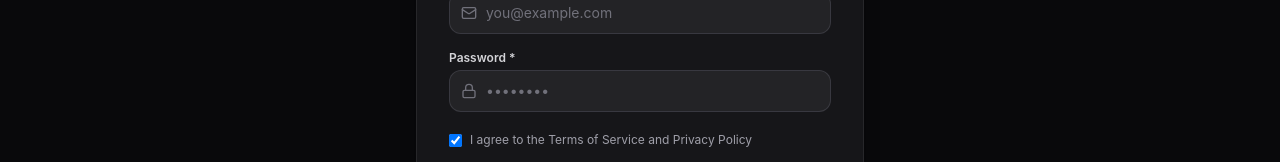
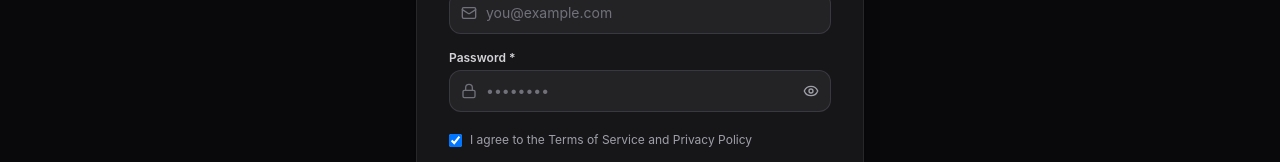
Before and after one commit to Diyor-Khasanov-dev/linkly-frontend, a Vue app: page /register in a window 1280 px wide. Shown: the part 400-562 px from the top of the page. Built offline with nearby package versions, Linux system fonts and the light colour scheme.

Commit message:
feat: add show/hide toggle to login and register password inputs
Co-authored-by: Diyor-Khasanov-dev <317548684+Diyor-Khasanov-dev@users.noreply.github.com>

```diff
--- a/src/views/LoginView.vue
+++ b/src/views/LoginView.vue
@@ -2,7 +2,7 @@
 import { ref } from 'vue'
 import { useRouter, useRoute } from 'vue-router'
 import { useAuth } from '../composables/useAuth'
-import { Link2, Mail, Lock, LogIn, ArrowRight } from 'lucide-vue-next'
+import { Link2, Mail, Lock, LogIn, ArrowRight, Eye, EyeOff } from 'lucide-vue-next'
 
 const router = useRouter()
 const route = useRoute()
@@ -10,6 +10,7 @@ const { login, isLoading } = useAuth()
 
 const email = ref('')
 const password = ref('')
+const showPassword = ref(false)
 const errorMessage = ref('')
 
 const handleLogin = async () => {
@@ -81,11 +82,20 @@ const handleLogin = async () => {
             </div>
             <input
               v-model="password"
-              type="password"
+              :type="showPassword ? 'text' : 'password'"
               required
               placeholder="••••••••"
-              class="w-full pl-9 pr-3 py-2.5 bg-zinc-800/80 border border-zinc-700/80 rounded-xl text-sm focus:outline-none focus:ring-2 focus:ring-blue-500 text-zinc-100 placeholder-zinc-500 transition"
+              class="w-full pl-9 pr-10 py-2.5 bg-zinc-800/80 border border-zinc-700/80 rounded-xl text-sm focus:outline-none focus:ring-2 focus:ring-blue-500 text-zinc-100 placeholder-zinc-500 transition"
             />
+            <button
+              type="button"
+              @click="showPassword = !showPassword"
+              class="absolute inset-y-0 right-0 pr-3 flex items-center text-zinc-400 hover:text-zinc-200 transition focus:outline-none cursor-pointer"
+              :aria-label="showPassword ? 'Hide password' : 'Show password'"
+            >
+              <EyeOff v-if="showPassword" class="w-4 h-4" />
+              <Eye v-else class="w-4 h-4" />
+            </button>
           </div>
         </div>
 
--- a/src/views/RegisterView.vue
+++ b/src/views/RegisterView.vue
@@ -2,7 +2,7 @@
 import { ref } from 'vue'
 import { useRouter } from 'vue-router'
 import { useAuth } from '../composables/useAuth'
-import { Link2, Mail, Lock, Building2, ArrowRight, CheckCircle2 } from 'lucide-vue-next'
+import { Link2, Mail, Lock, Building2, ArrowRight, CheckCircle2, Eye, EyeOff } from 'lucide-vue-next'
 
 const router = useRouter()
 const { register, isLoading } = useAuth()
@@ -10,6 +10,7 @@ const { register, isLoading } = useAuth()
 const workspaceName = ref('')
 const email = ref('')
 const password = ref('')
+const showPassword = ref(false)
 const agreeTerms = ref(true)
 const errorMessage = ref('')
 
@@ -99,12 +100,21 @@ const handleRegister = async () => {
             </div>
             <input
               v-model="password"
-              type="password"
+              :type="showPassword ? 'text' : 'password'"
               required
               minlength="8"
               placeholder="••••••••"
-              class="w-full pl-9 pr-3 py-2.5 bg-zinc-800/80 border border-zinc-700/80 rounded-xl text-sm focus:outline-none focus:ring-2 focus:ring-blue-500 text-zinc-100 placeholder-zinc-500 transition"
+              class="w-full pl-9 pr-10 py-2.5 bg-zinc-800/80 border border-zinc-700/80 rounded-xl text-sm focus:outline-none focus:ring-2 focus:ring-blue-500 text-zinc-100 placeholder-zinc-500 transition"
             />
+            <button
+              type="button"
+              @click="showPassword = !showPassword"
+              class="absolute inset-y-0 right-0 pr-3 flex items-center text-zinc-400 hover:text-zinc-200 transition focus:outline-none cursor-pointer"
+              :aria-label="showPassword ? 'Hide password' : 'Show password'"
+            >
+              <EyeOff v-if="showPassword" class="w-4 h-4" />
+              <Eye v-else class="w-4 h-4" />
+            </button>
           </div>
         </div>
 
```
